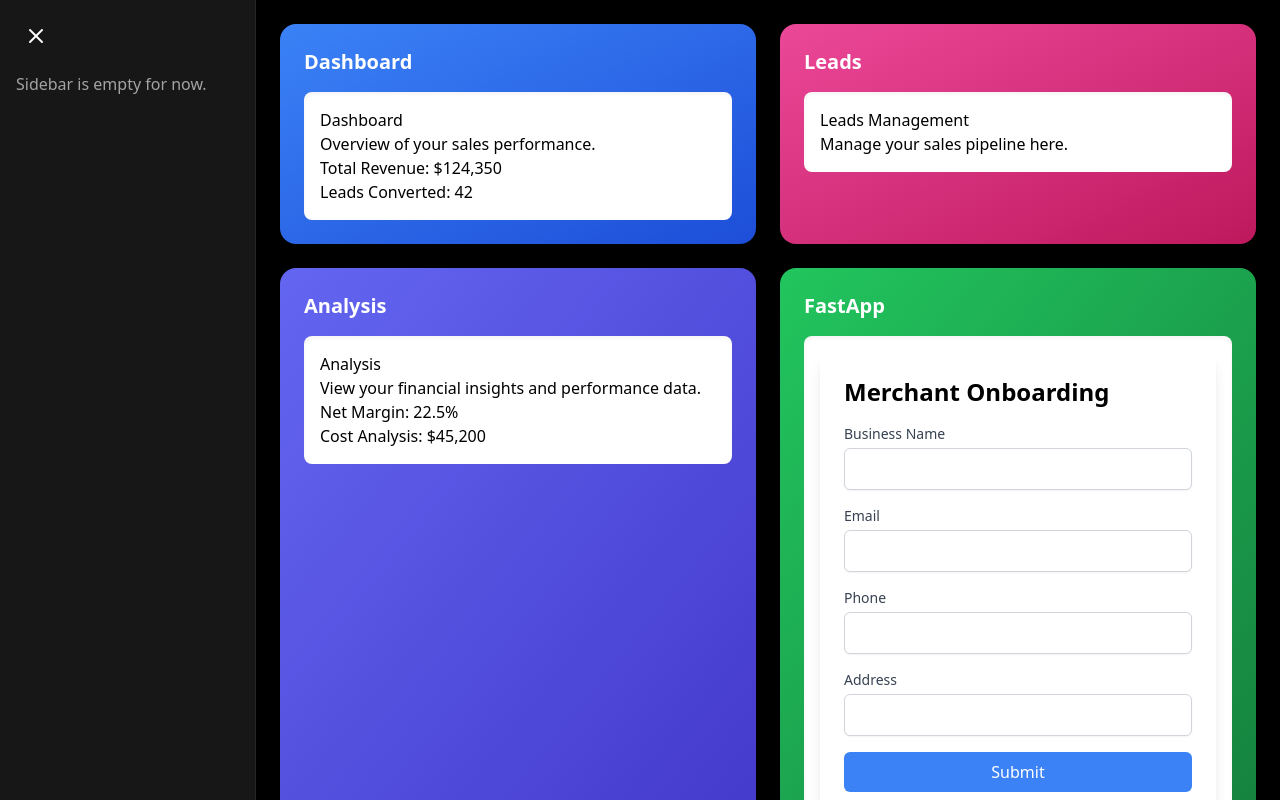
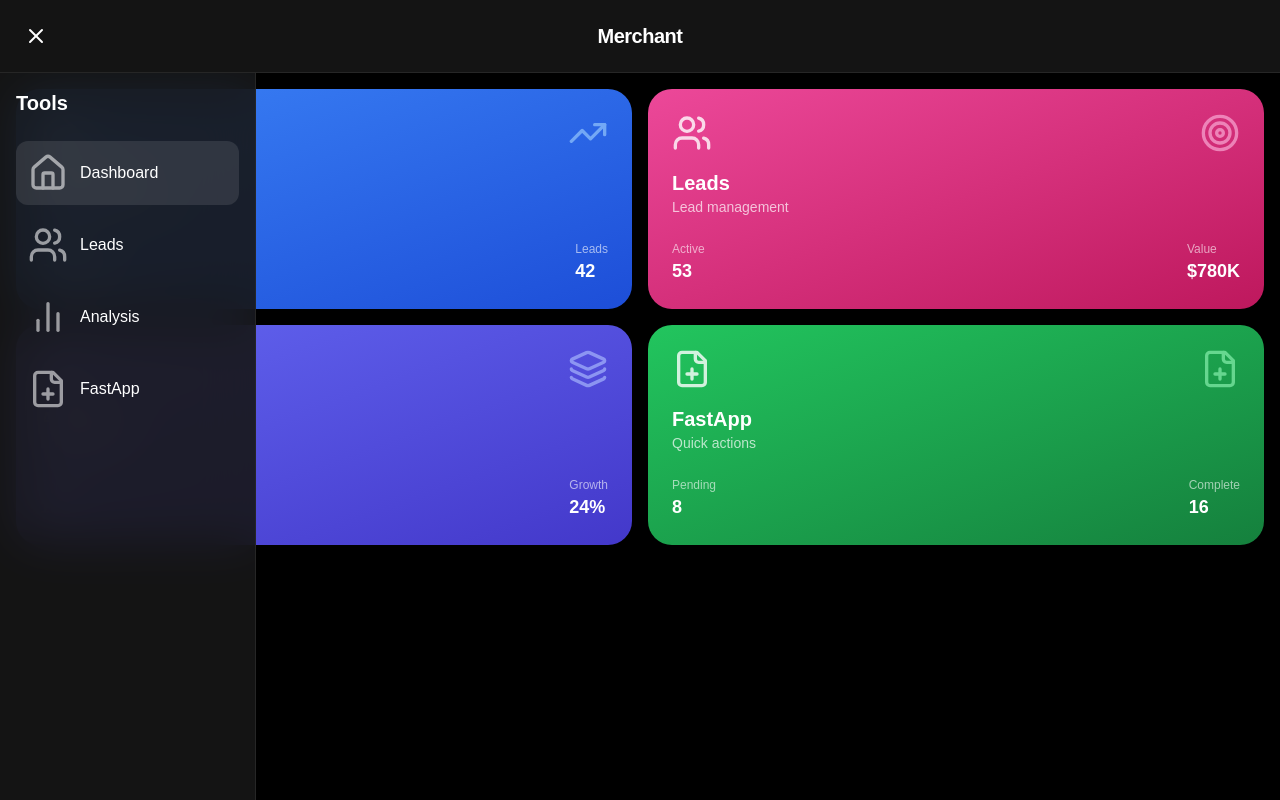
Before and after one commit to Lamontuba/MS_APP1.0, a Next.js app: page / in a window 1280 px wide. Both pictures are taken after a click on the button 36 px from the left and 36 px from the top of the page. Built offline with nearby package versions, Linux system fonts and the light colour scheme.

Commit message:
UI improvment
YEAHHHHHHHHH

```diff
--- a/src/components/MerchantAppLayout.tsx
+++ b/src/components/MerchantAppLayout.tsx
@@ -1,82 +1,196 @@
 "use client";
 
-import React, { useState } from "react";
-import { Menu, X } from "lucide-react";
-
-// Import modular tool components
-import DashboardTool from "@/components/tools/DashboardTool";
-import LeadsTool from "@/components/tools/LeadsTool";
-import AnalysisTool from "@/components/tools/AnalysisTool";
+import React, { useState } from 'react';
+import {
+  Home,
+  Users,
+  BarChart2,
+  FilePlus,
+  Menu,
+  X,
+  TrendingUp,
+  Target,
+  Layers
+} from 'lucide-react';
 import FastApp from "@/components/tools/FastApp";
 
+type ToolSection = {
+  id: string;
+  label: string;
+  icon: React.ReactNode;
+  accent: string;
+  component?: React.ReactNode;
+  description: string;
+  statsIcon?: React.ReactNode;
+  stats?: { label: string; value: string }[];
+};
+
 const MerchantAppLayout = () => {
-  const [isSidebarVisible, setIsSidebarVisible] = useState(false); // Sidebar state
+  const [activeSection, setActiveSection] = useState('dashboard');
+  const [isSidebarVisible, setIsSidebarVisible] = useState(false);
+  const [activeModal, setActiveModal] = useState<string | null>(null);
 
-  const sections = [
+  const sections: ToolSection[] = [
     {
       id: "dashboard",
       label: "Dashboard",
-      component: DashboardTool,
+      icon: <Home className="w-10 h-10 text-white opacity-80" />,
       accent: "from-blue-500 to-blue-700",
+      description: 'Performance overview',
+      component: <div>Dashboard Content</div>,
+      statsIcon: <TrendingUp className="w-10 h-10 text-blue-300 opacity-70" />,
+      stats: [
+        { label: 'Revenue', value: '$124,350' },
+        { label: 'Leads', value: '42' }
+      ]
     },
     {
       id: "leads",
       label: "Leads",
-      component: LeadsTool,
+      icon: <Users className="w-10 h-10 text-white opacity-80" />,
       accent: "from-pink-500 to-pink-700",
+      description: 'Lead management',
+      component: <div>Leads Content</div>,
+      statsIcon: <Target className="w-10 h-10 text-pink-300 opacity-70" />,
+      stats: [
+        { label: 'Active', value: '53' },
+        { label: 'Value', value: '$780K' }
+      ]
     },
     {
       id: "analysis",
       label: "Analysis",
-      component: AnalysisTool,
+      icon: <BarChart2 className="w-10 h-10 text-white opacity-80" />,
       accent: "from-indigo-500 to-indigo-700",
+      description: 'Data insights',
+      component: <div>Analysis Content</div>,
+      statsIcon: <Layers className="w-10 h-10 text-indigo-300 opacity-70" />,
+      stats: [
+        { label: 'Reports', value: '12' },
+        { label: 'Growth', value: '24%' }
+      ]
     },
     {
       id: "fastapp",
       label: "FastApp",
-      component: FastApp,
+      icon: <FilePlus className="w-10 h-10 text-white opacity-80" />,
       accent: "from-green-500 to-green-700",
-    },
+      description: 'Quick actions',
+      component: <FastApp />,
+      statsIcon: <FilePlus className="w-10 h-10 text-green-300 opacity-70" />,
+      stats: [
+        { label: 'Pending', value: '8' },
+        { label: 'Complete', value: '16' }
+      ]
+    }
   ];
 
   return (
-    <div className="bg-black text-white h-screen w-full flex overflow-hidden font-sans">
-      {/* Sidebar */}
-      <div
-        className={`fixed z-40 h-full bg-neutral-900 p-4 border-r border-neutral-800 transition-all duration-300 ${
-          isSidebarVisible ? "w-64" : "w-16"
-        }`}
-      >
+    <div className="bg-black text-white h-screen w-full flex flex-col overflow-hidden">
+      {/* Top Navigation */}
+      <div className="bg-neutral-900/90 backdrop-blur-xl p-4 flex justify-between items-center border-b border-neutral-800">
         <button
           onClick={() => setIsSidebarVisible(!isSidebarVisible)}
           className="p-2 rounded-full hover:bg-neutral-800 transition"
         >
           {isSidebarVisible ? <X className="w-6 h-6" /> : <Menu className="w-6 h-6" />}
         </button>
+        <h1 className="text-xl font-semibold tracking-tight">Merchant</h1>
+        <div className="w-10" />
+      </div>
+
+      <div className="flex-1 relative overflow-hidden">
+        {/* Sidebar */}
         {isSidebarVisible && (
-          <div className="mt-4">
-            {/* Placeholder for Sidebar Components */}
-            <p className="text-neutral-400">Sidebar is empty for now.</p>
+          <div className="absolute left-0 top-0 h-full w-64 bg-neutral-900/90 backdrop-blur-xl z-50 border-r border-neutral-800">
+            <div className="p-4">
+              <h2 className="text-xl font-semibold mb-6">Tools</h2>
+              {sections.map((section) => (
+                <button
+                  key={section.id}
+                  onClick={() => {
+                    setActiveSection(section.id);
+                    setIsSidebarVisible(false);
+                    setActiveModal(section.id);
+                  }}
+                  className={`
+                    w-full text-left p-3 rounded-xl mb-2
+                    transition-all duration-300 flex items-center
+                    ${activeSection === section.id ? 'bg-white/10' : 'hover:bg-white/5'}
+                  `}
+                >
+                  <span className="mr-3 opacity-70">{section.icon}</span>
+                  <span>{section.label}</span>
+                </button>
+              ))}
+            </div>
           </div>
         )}
+
+        {/* Grid Layout */}
+        <div className="p-4 grid grid-cols-2 gap-4">
+          {sections.map((section) => (
+            <div
+              key={section.id}
+              onClick={() => setActiveModal(section.id)}
+              className={`
+                bg-gradient-to-br ${section.accent}
+                rounded-3xl p-6
+                cursor-pointer
+                transform transition-all duration-300
+                hover:scale-105
+              `}
+            >
+              <div className="flex justify-between items-start">
+                <div>
+                  {section.icon}
+                  <h3 className="text-xl font-bold mt-4">{section.label}</h3>
+                  <p className="text-sm opacity-70">{section.description}</p>
+                </div>
+                {section.statsIcon}
+              </div>
+              {section.stats && (
+                <div className="mt-6 flex justify-between">
+                  {section.stats.map((stat, i) => (
+                    <div key={i}>
+                      <p className="text-xs opacity-60">{stat.label}</p>
+                      <p className="text-lg font-bold">{stat.value}</p>
+                    </div>
+                  ))}
+                </div>
+              )}
+            </div>
+          ))}
+        </div>
       </div>
 
-      {/* Main Content Area */}
-      <div className="flex-1 ml-16 lg:ml-64 p-6 grid grid-cols-2 gap-6 max-w-6xl mx-auto">
-        {sections.map((section) => (
+      {/* Modal */}
+      {activeModal && (
+        <div
+          className="fixed inset-0 bg-black/70 backdrop-blur-xl flex items-center justify-center z-50 p-4"
+          onClick={() => setActiveModal(null)}
+        >
           <div
-            key={section.id}
-            className={`relative group cursor-pointer rounded-2xl p-6 bg-gradient-to-br ${section.accent} shadow-lg hover:shadow-xl transform transition-all duration-300 hover:scale-105`}
+            className="bg-neutral-900 w-full max-w-4xl h-[85vh] rounded-2xl shadow-2xl overflow-hidden"
+            onClick={(e) => e.stopPropagation()}
           >
-            <div className="flex justify-between items-center">
-              <h3 className="text-xl font-bold">{section.label}</h3>
+            <div className="bg-neutral-800/50 p-4 flex justify-between items-center border-b border-neutral-700">
+              <h2 className="text-2xl font-semibold">
+                {sections.find(s => s.id === activeModal)?.label}
+              </h2>
+              <button
+                onClick={() => setActiveModal(null)}
+                className="bg-neutral-700/50 hover:bg-neutral-600/50 rounded-full p-2"
+              >
+                <X className="w-6 h-6" />
+              </button>
             </div>
-            <div className="mt-4 bg-white p-4 rounded-lg shadow-inner text-black">
-              {React.createElement(section.component)}
+            <div className="p-6 overflow-auto h-[calc(85vh-60px)]">
+              {sections.find(s => s.id === activeModal)?.component}
             </div>
           </div>
-        ))}
-      </div>
+        </div>
+      )}
     </div>
   );
 };
```
